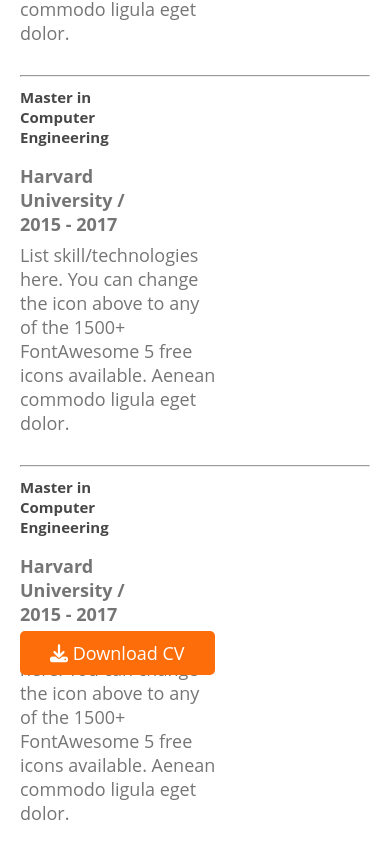
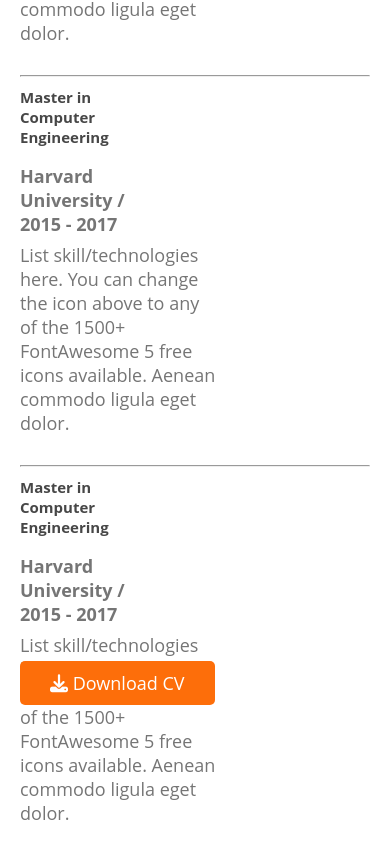
Before and after one commit to nahida30/responsive-portfolio, a plain HTML site: page index.html in a window 390 px wide. Shown: the part 3325-4180 px from the top of the page. Drawn offline with Linux system fonts and the light colour scheme.

Commit message:
6th commit

```diff
--- a/style/style.css
+++ b/style/style.css
@@ -387,7 +387,7 @@ main{
      }
 
      .resume-btn{
-        margin-top: 350px;
+        margin-top: 380px;
         margin-left: 20px;
         margin-bottom: 50px;
     }
```
